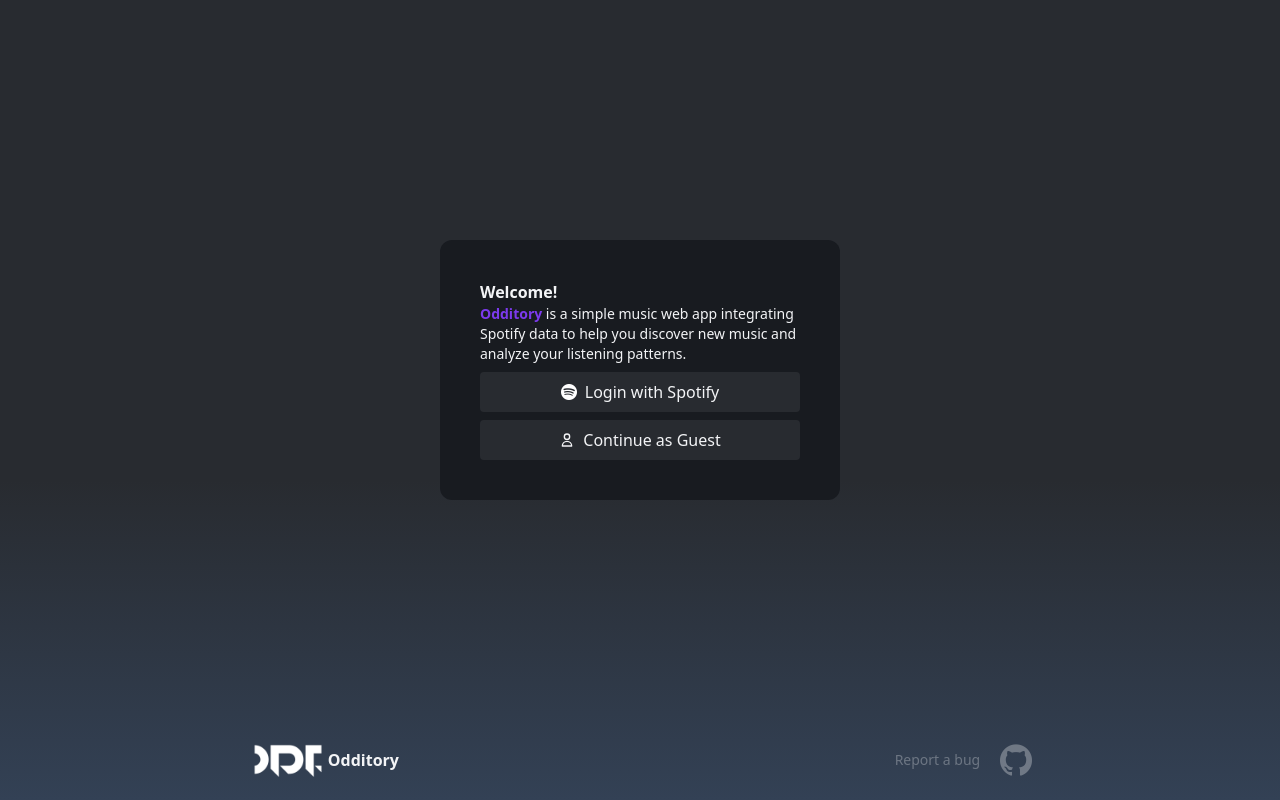
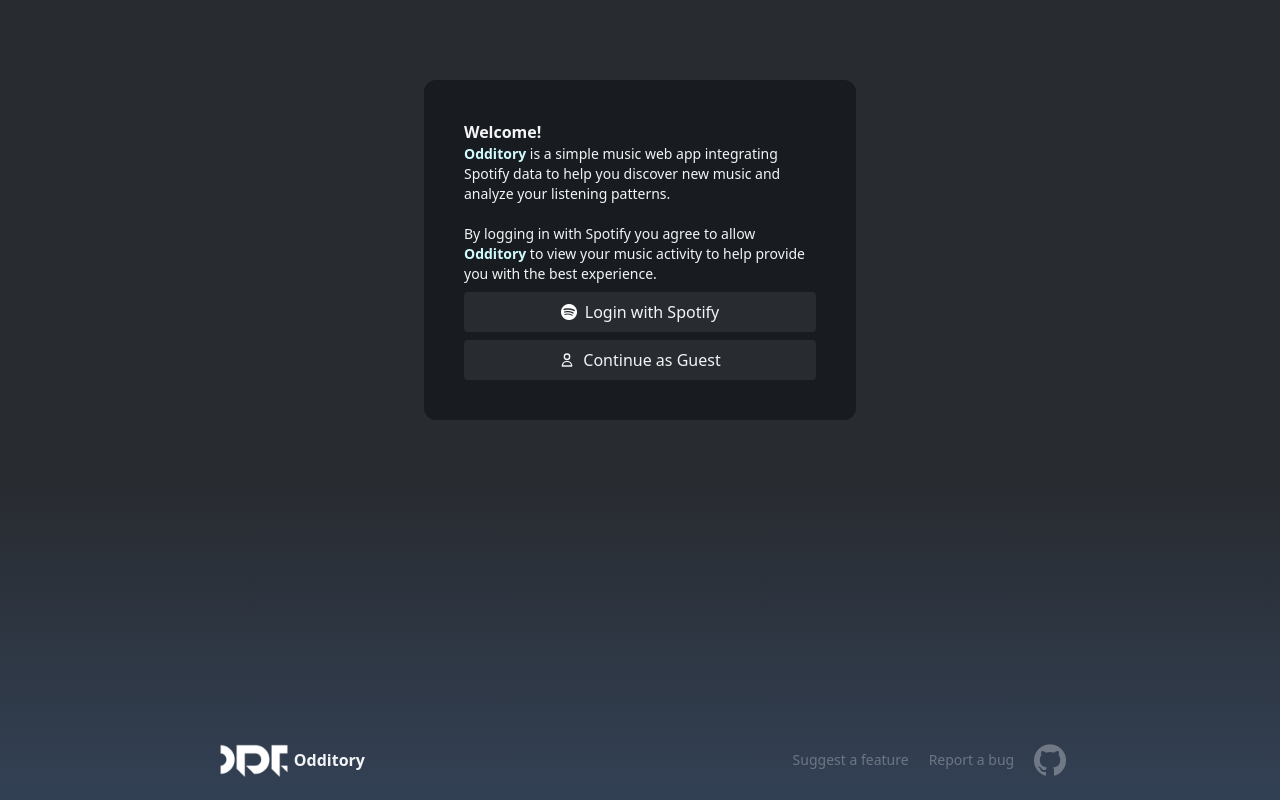
Before and after one commit to Ahljenn/odditory, a Next.js app: page /login in a window 1280 px wide. Built offline with nearby package versions, Linux system fonts and the light colour scheme; no server answers.

Commit message:
UI Changes to match login in account page / added more info to login

```diff
--- a/pages/dashboard/account.tsx
+++ b/pages/dashboard/account.tsx
@@ -19,11 +19,11 @@
           src={session?.user?.image || '/public/white-spotify.png'}
           alt="User Image"
         />
-        <div className="flex gap-5 bg-slate-600 p-8 rounded-xl flex-col items-center sm:flex-row">
+        <div className="flex gap-5 bg-secondary p-8 rounded-xl flex-col items-center sm:flex-row">
           <img className="object-contain w-20 h-20" src={'/white-spotify.png'} alt="Spotify" />
           <div>
             <h1 className="inline font-bold">Account type: </h1>
-            <h1 className="inline text-cyan-100 text-sm sm:text-lg">Spotify</h1>
+            <h1 className="inline text-odd text-sm sm:text-lg">Spotify</h1>
             {session?.user &&
               Object.entries(session?.user).map((val: [string, string | null]) => {
                 if (val[0] !== 'image' && val[0] !== 'accessToken' && val[0] !== 'refreshToken') {
@@ -32,7 +32,7 @@
                       <h1 className="inline font-bold">
                         {val[0][0].toLocaleUpperCase() + val[0].slice(1)}:{' '}
                       </h1>
-                      <h1 className="inline text-cyan-100 text-sm sm:text-lg">{val[1]}</h1>
+                      <h1 className="inline text-odd text-sm sm:text-lg">{val[1]}</h1>
                     </div>
                   );
                 }
--- a/pages/login.tsx
+++ b/pages/login.tsx
@@ -12,7 +12,7 @@
         <title>Odditory | Welcome</title>
         <link rel="icon" href="/logofav.png" />
       </Head>
-      <section className="flex flex-col items-center mt-[6rem] sm:mt-[10rem]">
+      <section className="flex flex-col items-center">
         <div className="visible: sm:invisible">
           <div className="flex flex-row items-center">
             <div className="relative w-[5rem] h-[5rem]">
@@ -24,10 +24,14 @@
 
         <div className="bg-secondary p-10 sm:rounded-xl">
           <h1 className="font-bold">Welcome!</h1>
-          <div className="w-full sm:w-[20rem]">
+          <div className="w-full sm:w-[22rem]">
             <p className="w-full text-sm">
               <b className="text-odd">Odditory</b> is a simple music web app integrating Spotify
               data to help you discover new music and analyze your listening patterns.
+            </p>
+            <p className="w-full text-sm mt-5">
+              By logging in with Spotify you agree to allow <b className="text-odd">Odditory</b> to
+              view your music activity to help provide you with the best experience.
             </p>
           </div>
 
@@ -42,7 +46,7 @@
           </div>
 
           <div
-            className="bg-primary py-2 justify-center rounded flex flex-row items-center gap-2 cursor-pointer mt-2 sm:px-[4rem] hover:bg-odd transition duration-100 ease-in-out"
+            className="bg-primary py-2 justify-center rounded flex flex-row items-center gap-2 cursor-pointer mt-2 sm:px-[4rem] hover:bg-slate-600 transition duration-100 ease-in-out"
             onClick={() => {
               Router.push('/guest');
             }}
@@ -55,6 +59,14 @@
 
       <div className="visible sm:invisible">
         <div className="flex flex-row justify-center items-center gap-5 mt-5 ">
+          <a
+            href="https://github.com/Ahljenn/Odditory/labels/enhancement"
+            rel="noopener noreferrer"
+            target="_blank"
+            className="text-sm cursor-pointer opacity-[0.3] hover:opacity-[1]"
+          >
+            Suggest a feature
+          </a>
           <a
             href="https://github.com/Ahljenn/Odditory/issues"
             rel="noopener noreferrer"
@@ -83,6 +95,14 @@
           </div>
 
           <div className="flex flex-row justify-center items-center gap-5">
+            <a
+              href="https://github.com/Ahljenn/Odditory/labels/enhancement"
+              rel="noopener noreferrer"
+              target="_blank"
+              className="text-sm cursor-pointer opacity-[0.3] hover:opacity-[1]"
+            >
+              Suggest a feature
+            </a>
             <a
               href="https://github.com/Ahljenn/Odditory/issues"
               rel="noopener noreferrer"
--- a/pages/odditorium/index.tsx
+++ b/pages/odditorium/index.tsx
@@ -16,8 +16,9 @@
         <link rel="icon" href="/logofav.png" />
       </Head>
       <SubpageHeader pageName="Odditorium" />
+
       <section className="flex justify-center">
-        <div className="w-[30rem] bg-secondary rounded-xl p-8">
+        <div className="w-full sm:w-[30rem] bg-secondary sm:rounded-xl p-8">
           <p>
             What is the <b className="text-odd">Odditorium?</b>
           </p>
--- a/tailwind.config.js
+++ b/tailwind.config.js
@@ -8,7 +8,7 @@
         current: 'currentColor',
         primary: '#282b30',
         secondary: '#181b20',
-        odd: '#7c3aed',
+        odd: '#cffafe',
       },
     },
   },
```
